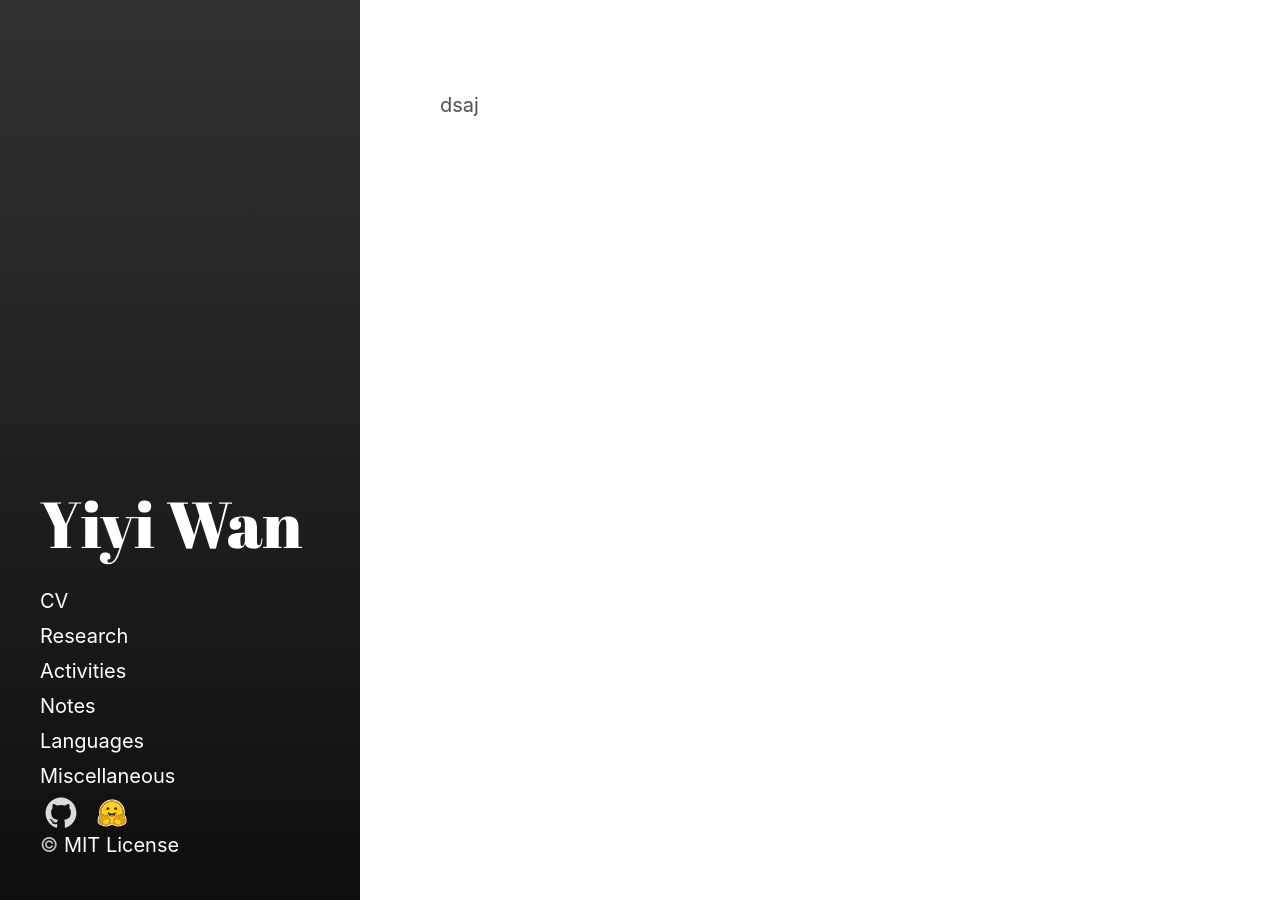
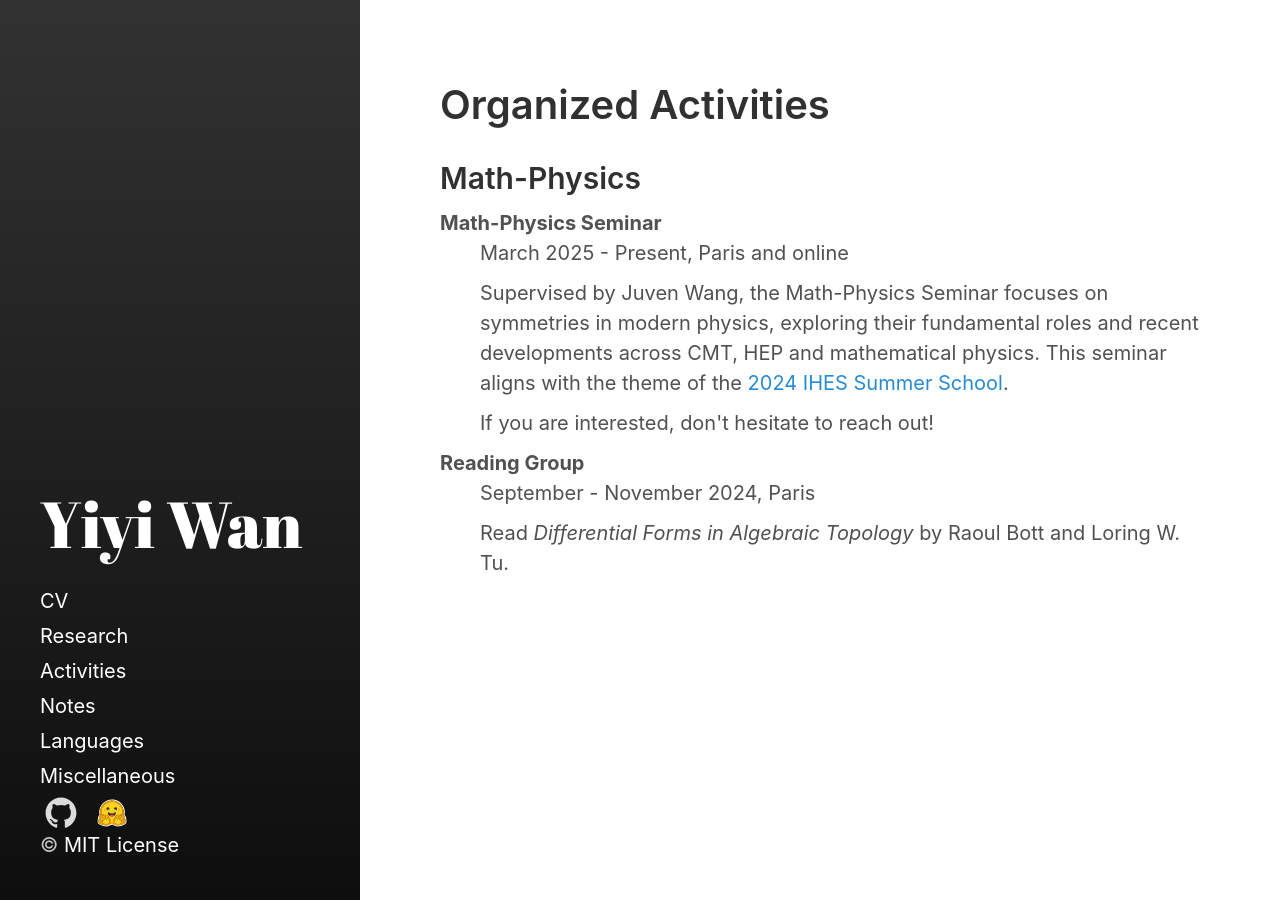
Before and after one commit to Roimex/Roimex.github.io, a Jekyll site: the page built from pages/activities/organized_math_physics.md, in a window 1280 px wide. Built offline with Jekyll 4.4.1, drawn with Linux system fonts in a browser that asks for light colours; our own code applies the rules of GitHub Pages for plain Markdown files.

Commit message:
Update organized_math_physics.md

```diff
--- a/pages/activities/organized_math_physics.md
+++ b/pages/activities/organized_math_physics.md
@@ -1 +1,17 @@
-dsaj
+---
+layout: page
+title: Organized Activities
+permalink: /activities/organized_math_physics
+---
+
+<h2>Math-Physics</h2>
+<dl>
+  <dt>Math-Physics Seminar</dt>
+  <dd>March 2025 - Present, Paris and online</dd>
+  <dd>Supervised by Juven Wang, the Math-Physics Seminar focuses on symmetries in modern physics, exploring their fundamental roles and recent developments across CMT, HEP and mathematical physics. This seminar aligns with the theme of the <a href="https://indico.math.cnrs.fr/event/11080/">2024 IHES Summer School</a>.</dd>
+  <dd>If you are interested, don't hesitate to reach out!</dd>
+
+  <dt>Reading Group</dt>
+  <dd>September - November 2024, Paris</dd>
+  <dd>Read <i>Differential Forms in Algebraic Topology</i> by Raoul Bott and Loring W. Tu.</dd>
+</dl>
```
